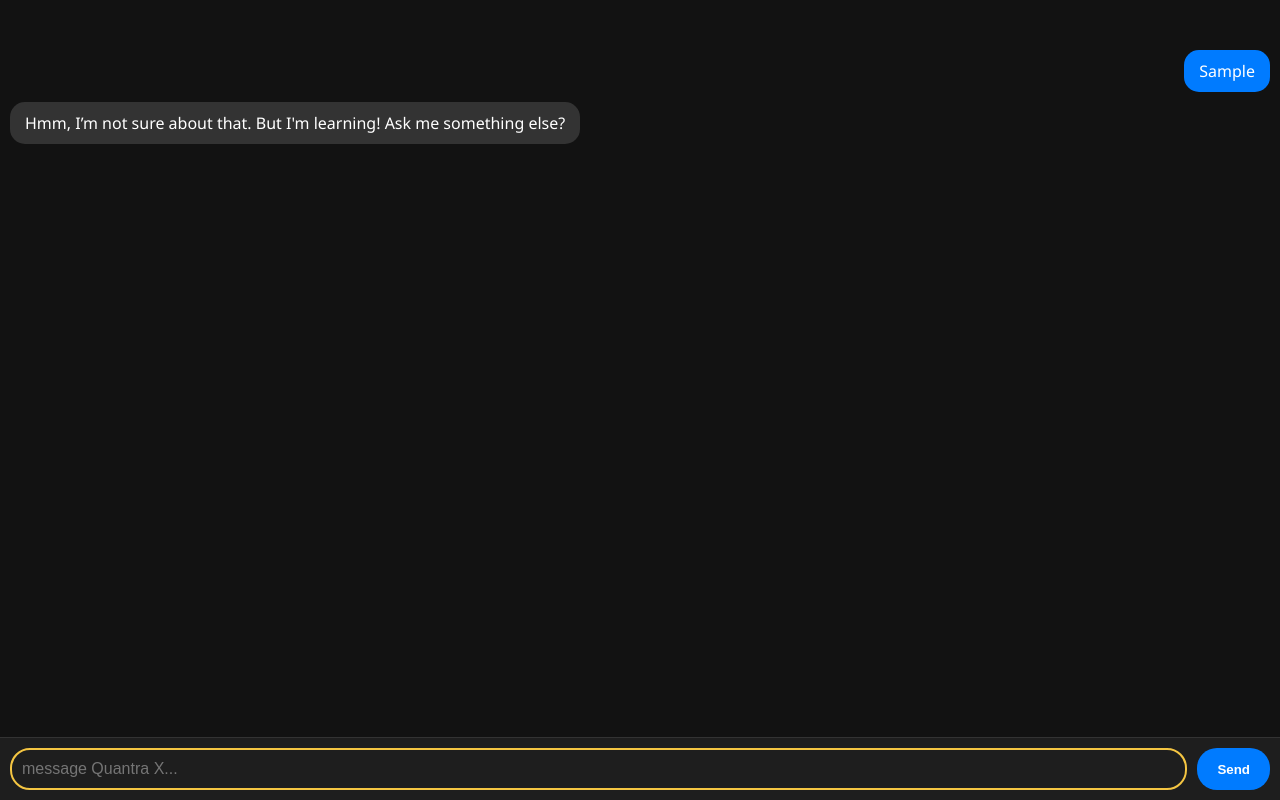
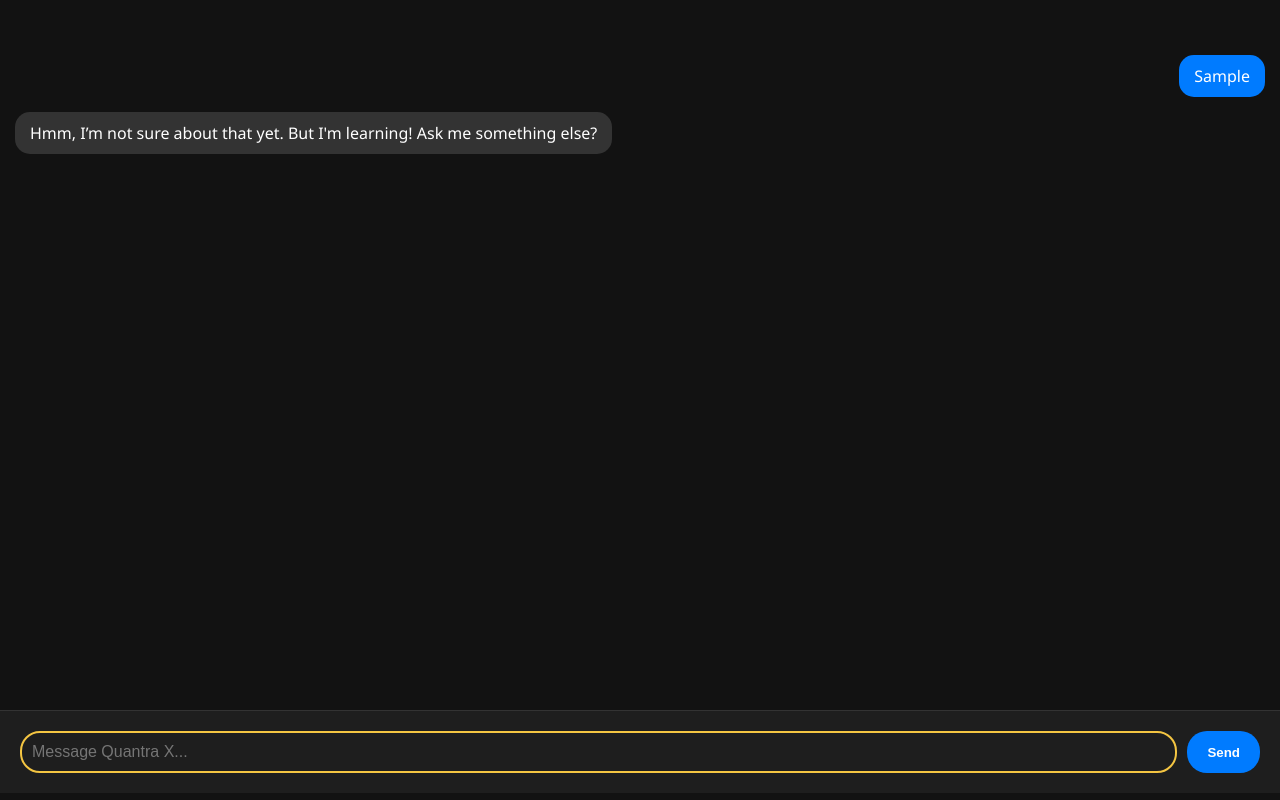
Before and after one commit to ghuragykj/Quantra-X, a plain HTML site: page index.html in a window 1280 px wide. Both pictures are taken after typing "Sample" into the empty fields and a click on the button "Send". Drawn offline with Linux system fonts and the light colour scheme.

Commit message:
Update index.html

```diff
--- a/index.html
+++ b/index.html
@@ -2,8 +2,8 @@
 <html lang="en">
 <head>
   <meta charset="UTF-8" />
-  <meta name="viewport" content="width=device-width, initial-scale=1.0">
-  <title>Quantra Ai</title>
+  <meta name="viewport" content="width=device-width, initial-scale=1, maximum-scale=1">
+  <title>Quantra X</title>
   <style>
     body {
       margin: 0;
@@ -43,13 +43,14 @@
     #chat-container {
       flex: 1;
       overflow-y: auto;
-      padding: 10px;
+      padding: 15px;
       display: flex;
       flex-direction: column;
+      max-height: calc(100vh - 160px);
     }
 
     .message {
-      margin-bottom: 10px;
+      margin-bottom: 15px;
       display: flex;
     }
 
@@ -80,7 +81,7 @@
 
     #chat-form {
       display: flex;
-      padding: 10px;
+      padding: 20px;
       background-color: #1e1e1e;
       border-top: 1px solid #333;
     }
@@ -94,12 +95,10 @@
       font-size: 1rem;
       background-color: #1e1e1e;
       color: white;
-      transition: border 0.3s ease;
     }
 
     #user-input:focus {
-      border: 2px solid #f4c542;
-      box-shadow: none;
+      border-color: #f4c542;
     }
 
     #send-btn {
@@ -140,14 +139,14 @@
 <body>
 
   <div class="intro-text" id="intro">
-    <h1>Hi, I'm Quantra X !</h1>
-    <p>Your virtual friend.Ready to chat? & Quanyra X AI is currently under development and and constructuion.</p>
+    <h1>Hi, I'm Quantra X!</h1>
+    <p>Your virtual friend. Ready to chat? Quantra X AI is currently under development and construction.</p>
   </div>
 
   <div id="chat-container"></div>
 
   <form id="chat-form">
-    <input type="text" id="user-input" placeholder="message Quantra X..." autocomplete="off" />
+    <input type="text" id="user-input" placeholder="Message Quantra X..." autocomplete="off" />
     <button type="submit" id="send-btn">Send</button>
   </form>
 
@@ -162,9 +161,7 @@
       const userText = input.value.trim();
       if (!userText) return;
 
-      if (intro) {
-        intro.classList.add("hide");
-      }
+      intro?.classList.add("hide");
 
       addMessage("user", userText);
       input.value = "";
@@ -193,7 +190,7 @@
     }
 
     function generateResponse(msg) {
-      msg = msg.toLowerCase().trim();
+      msg = msg.toLowerCase();
 
       if (msg.includes("hello") || msg.includes("hi") || msg.includes("hey"))
         return "Hey there! So happy to see you! How can I help today?";
@@ -205,7 +202,7 @@
         return "I'm feeling great, thanks for asking! How about you?";
 
       if (msg.includes("your name") || msg === "who are you")
-        return "I'm Quantra X Ai — your smart & friendly AI buddy!";
+        return "I'm Quantra X AI — your smart & friendly AI buddy!";
 
       if (msg.includes("time"))
         return `It's currently ${new Date().toLocaleTimeString()}.`;
@@ -234,7 +231,7 @@
       if (msg.includes("creator"))
         return "I was created with love and code by some awesome humans.";
 
-      return "Hmm, I’m not sure about that. But I'm learning! Ask me something else?";
+      return "Hmm, I’m not sure about that yet. But I'm learning! Ask me something else?";
     }
   </script>
 </body>
```
